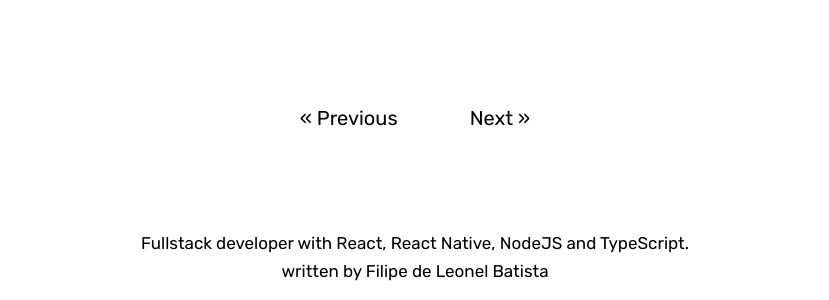
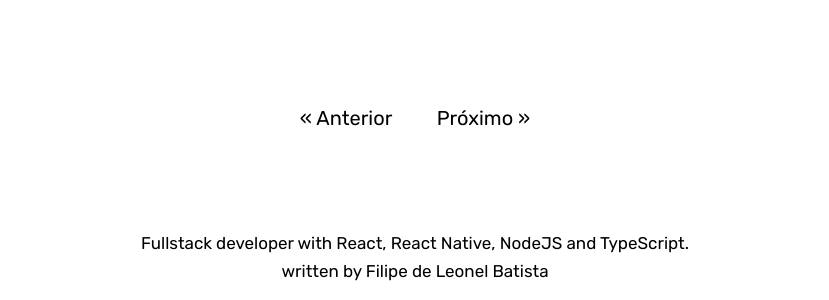
Before and after one commit to filipeleonelbatista/filipeleonelbatista.github.io, a Jekyll site: the page built from index.html, in a window 1280 px wide. Shown: the part 874-1174 px from the top of the page, without its empty margins (225-1054 px from the left). Built offline with Jekyll 4.4.1, drawn with Linux system fonts in a browser that asks for light colours; some web fonts are replaced; the list of posts is cut into pages by our own code.

Commit message:
Update pagination.html

```diff
--- a/_includes/post/pagination.html
+++ b/_includes/post/pagination.html
@@ -5,21 +5,21 @@
     <li class="pagination-item-prev" >
           {% if paginator.previous_page %}
       {% if paginator.page == 2 %}
-            <a rel="prev" href="{{ site.baseurl }}/">&laquo; Previous</a>
+            <a rel="prev" href="{{ site.baseurl }}/">&laquo; Anterior</a>
         {% else %}
-        <a rel="prev" href="{{ site.baseurl }}/page-{{paginator.previous_page}}/">&laquo; Previous</a>
+        <a rel="prev" href="{{ site.baseurl }}/page-{{paginator.previous_page}}/">&laquo; Anterior</a>
         {% endif %}
       {% else %}
-      <span>&laquo; Previous</span>
+      <span>&laquo; Anterior</span>
           {% endif %}
     </li>
 
 
     <li class="pagination-item-next" >
           {% if paginator.next_page %}
-      <a rel="next" href="{{ site.baseurl }}/page-{{paginator.next_page}}/">Next &raquo;</a>
+      <a rel="next" href="{{ site.baseurl }}/page-{{paginator.next_page}}/">Próximo &raquo;</a>
       {% else %}
-      <span>Next &raquo;</span>
+      <span>Próximo &raquo;</span>
           {% endif %}
     </li>
 
```
